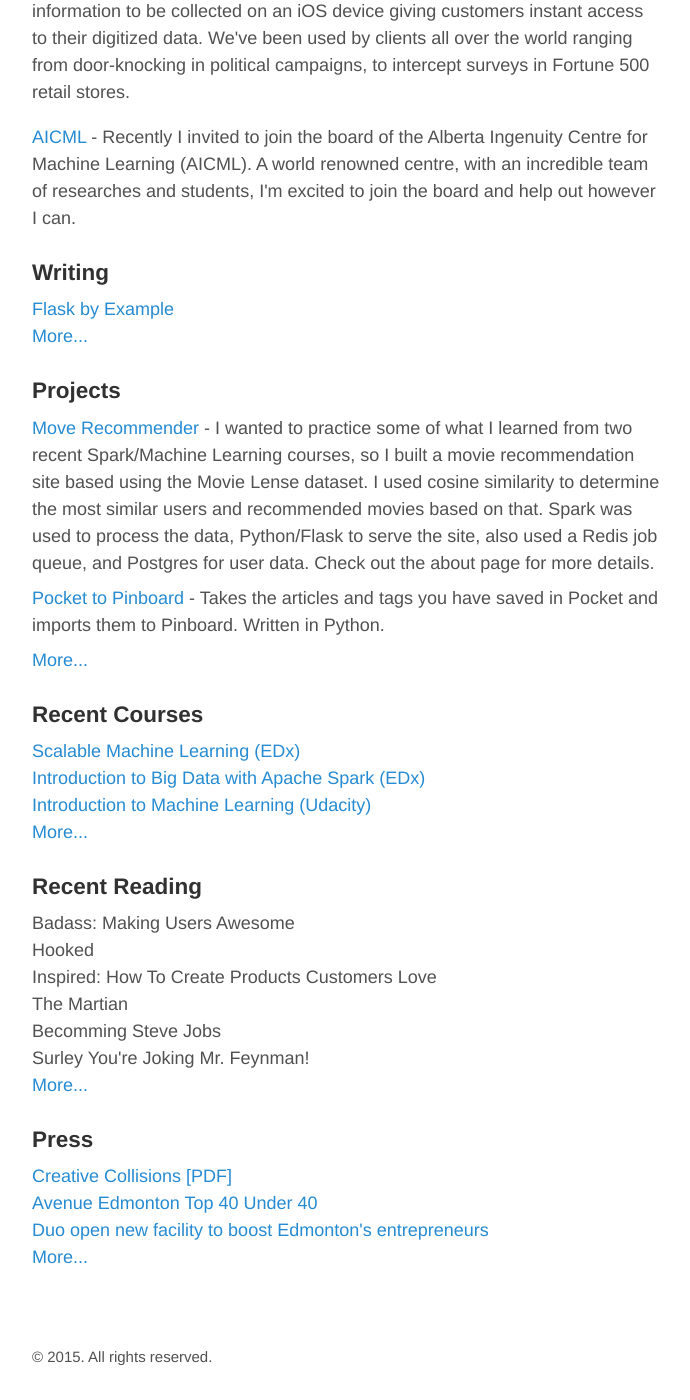
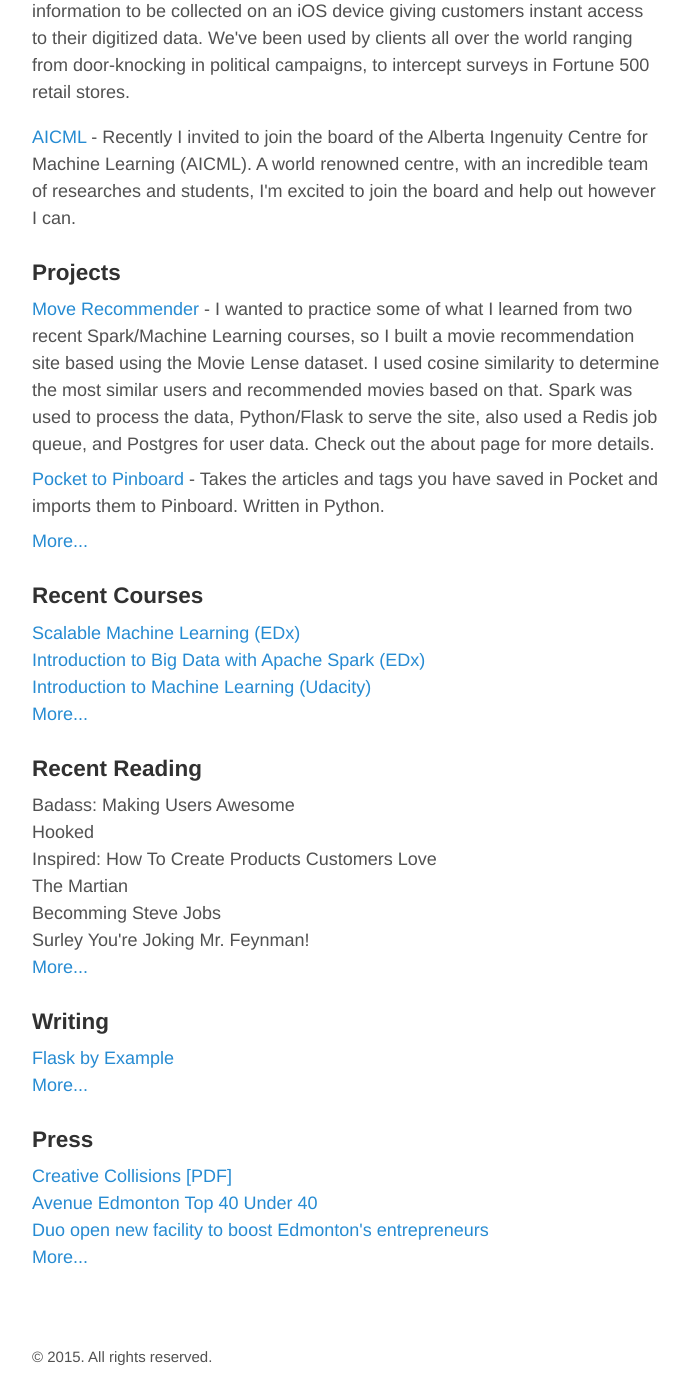
Before and after one commit to camlinke/camlinke.github.io, a Jekyll site: the page built from index.html, in a window 1280 px wide and 1400 px high, scrolled down 742 px. Shown: the whole window, without its empty margins (293-983 px from the left). Built offline with Jekyll 4.4.1, drawn with Linux system fonts in a browser that asks for light colours; nearby versions of some CDN libraries; the list of posts is cut into pages by our own code; some of the changed lines change nothing that is shown.

Commit message:
changed order of front page

```diff
--- a/index.html
+++ b/index.html
@@ -20,12 +20,6 @@
 <p><a href="http://flightpathventures.com">Flightpath Ventures</a> - Flightpath Ventures is an angel stage fund based in Edmonton. We invest in software/internet companies and work to help them grow from initial prototype to traction and funding.</p>
 <p><a href="http://touchmetric.com">Touch Metric</a> - Touch Metric makes in-person survey software. While most face to face surveys still get recorded using a clipboard our app, Surveyor, allows information to be collected on an iOS device giving customers instant access to their digitized data. We've been used by clients all over the world ranging from door-knocking in political campaigns, to intercept surveys in Fortune 500 retail stores.</p>
 <p><a href="http://aicml.ca">AICML</a> - Recently I invited to join the board of the Alberta Ingenuity Centre for Machine Learning (AICML). A world renowned centre, with an incredible team of researches and students, I'm excited to join the board and help out however I can.</p>
-
-<h3>Writing</h3>
-<ul class="frontpage-list">
-  <li><a href="https://realpython.com/blog/python/flask-by-example-part-1-project-setup/">Flask by Example</a></li>
-  <li><a href="/writing">More...</a></li>
-</ul>
 
 <h3>Projects</h3>
 <ul class="frontpage-list descriptive">
@@ -53,6 +47,12 @@
   <li><a href="/reading">More...</a></li>
 </ul>
 
+<h3>Writing</h3>
+<ul class="frontpage-list">
+  <li><a href="https://realpython.com/blog/python/flask-by-example-part-1-project-setup/">Flask by Example</a></li>
+  <li><a href="/writing">More...</a></li>
+</ul>
+
 <h3>Press</h3>
 <ul class="frontpage-list">
   <li><a href="http://www.ecfoundation.org/uploads/ECF-LIA-2012-Autumn-10600-LR.pdf">Creative Collisions [PDF]</a></li>
```
